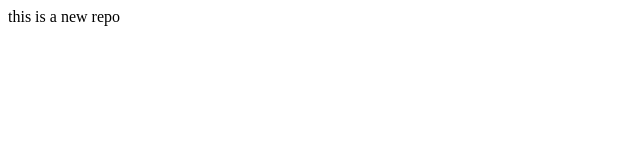
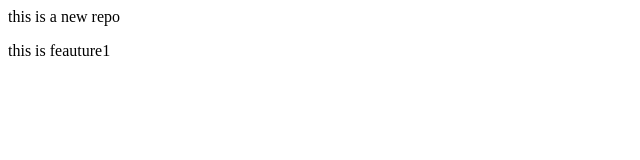
Before and after one commit to AnveshaRathi/localrepo, a plain HTML site: page LocalRepo/index.html in a window 1280 px wide. Shown: the full height of the page, 0-640 px from the left. Drawn offline with Linux system fonts and the light colour scheme.

Commit message:
new feature

```diff
--- a/LocalRepo/index.html
+++ b/LocalRepo/index.html
@@ -1 +1,2 @@
 <p>this is a new repo</p>
+<P>this is feauture1</P>
```
